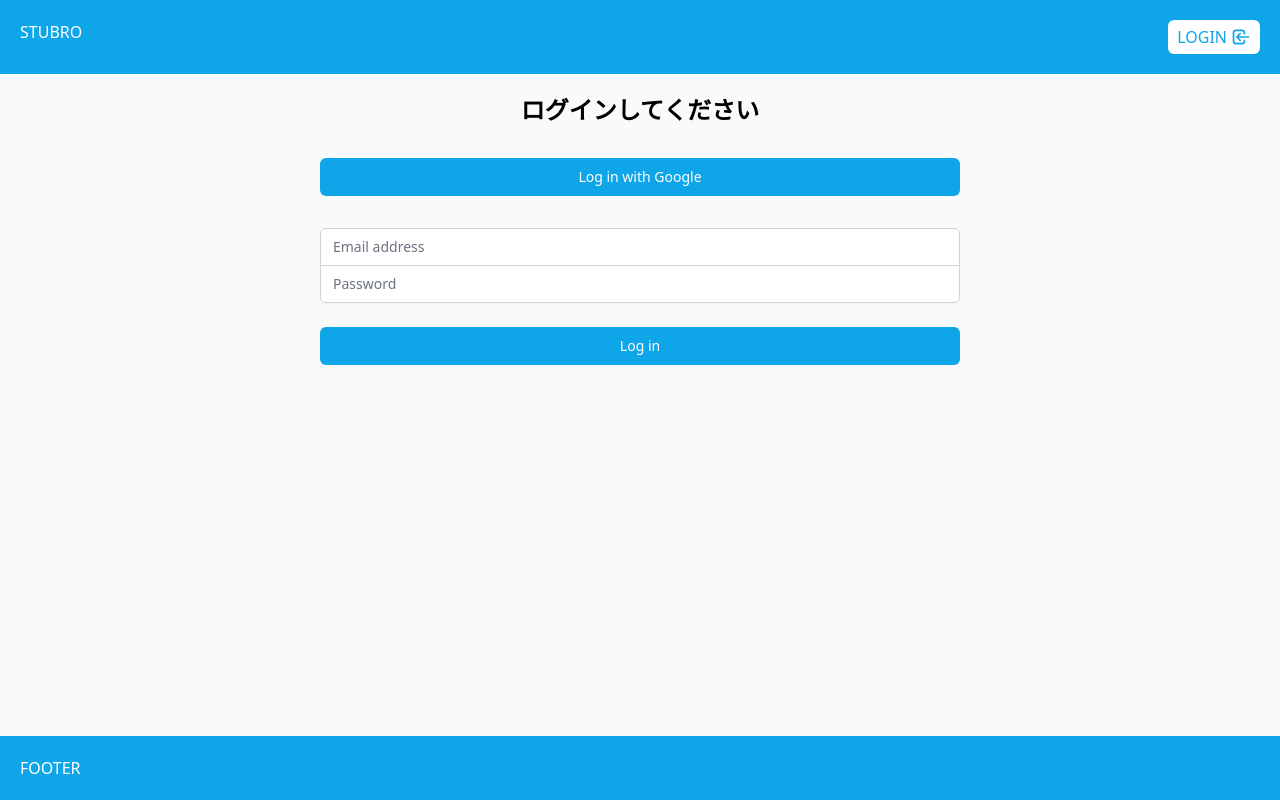
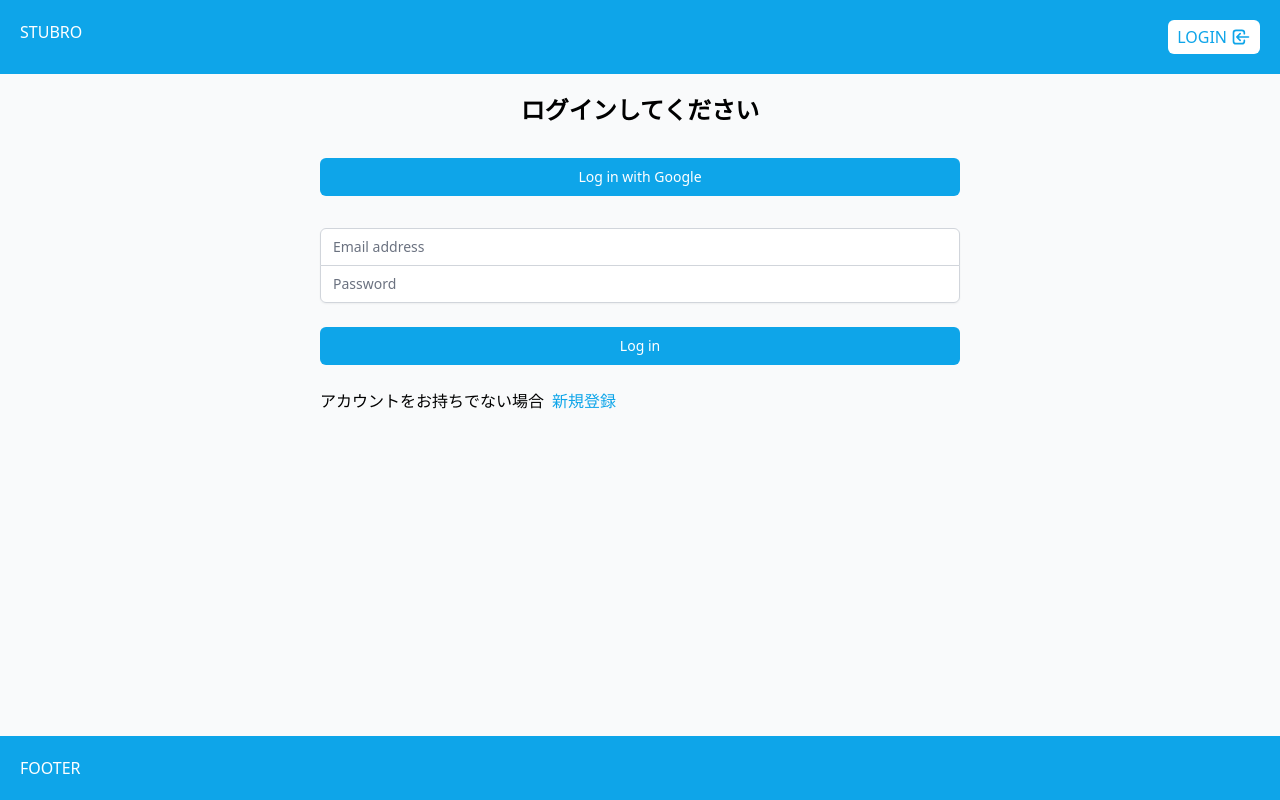
Before and after one commit to kazukitaninaka/stubro, a Next.js app in the folder app/: page /login in a window 1280 px wide. Built offline with nearby package versions, Linux system fonts and the light colour scheme; no server answers.

Commit message:
interlink login and signup page

```diff
--- a/app/pages/login/index.tsx
+++ b/app/pages/login/index.tsx
@@ -9,6 +9,7 @@ import {
 } from 'firebase/auth';
 import useUserSlice from '../../slices/user/useUserSlice';
 import { useRouter } from 'next/router';
+import Link from 'next/link';
 
 export default function SingIn() {
   const [email, setEmail] = useState('');
@@ -98,6 +99,12 @@ export default function SingIn() {
             Log in
           </button>
         </div>
+        <div>
+          アカウントをお持ちでない場合
+          <span className='text-sky-500 ml-2'>
+            <Link href='/signup'>新規登録</Link>
+          </span>
+        </div>
       </form>
     </div>
   );
--- a/app/pages/signup/index.tsx
+++ b/app/pages/signup/index.tsx
@@ -2,6 +2,7 @@ import { useState } from 'react';
 import { getAuth, createUserWithEmailAndPassword } from 'firebase/auth';
 import useUserSlice from '../../slices/user/useUserSlice';
 import { useRouter } from 'next/router';
+import Link from 'next/link';
 
 export default function SignUp() {
   const [email, setEmail] = useState('');
@@ -62,6 +63,12 @@ export default function SignUp() {
             Sign up
           </button>
         </div>
+        <div>
+          すでにアカウントをお持ちの場合
+          <span className='text-sky-500 ml-2'>
+            <Link href='/login'>ログイン</Link>
+          </span>
+        </div>
       </form>
     </div>
   );
```
